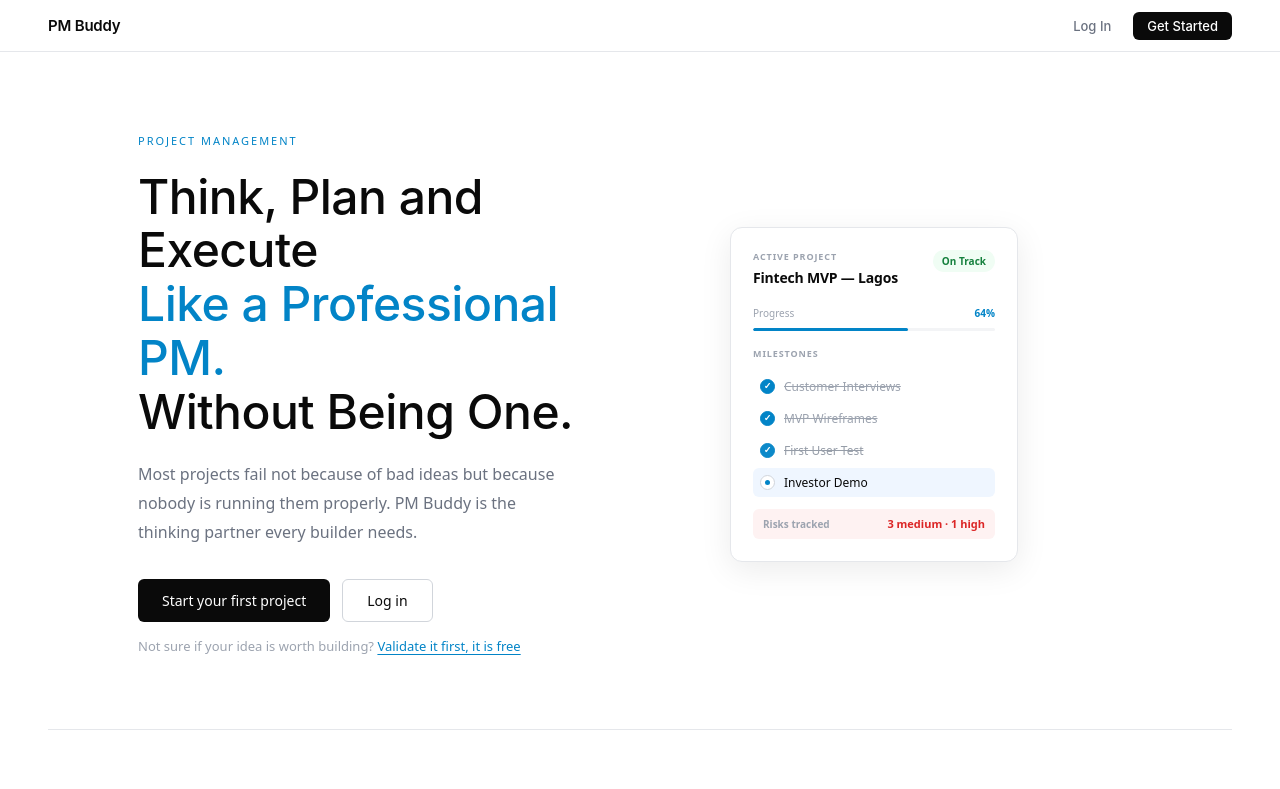
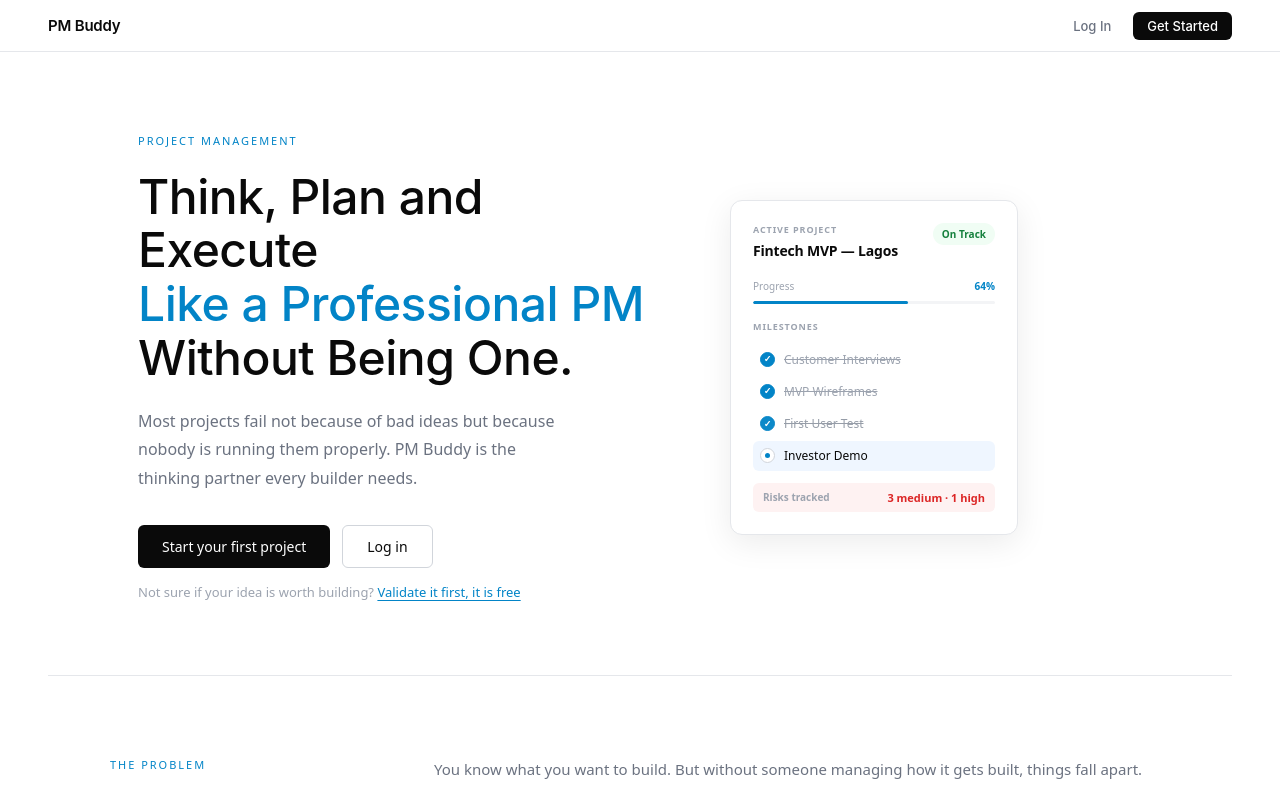
Before and after one commit to BigDebzz/PMBuddy-v3, a React (Create React App) app: page / in a window 1280 px wide. Shown: the top 789 px of the page. Built offline with nearby package versions, Linux system fonts and the light colour scheme; no server answers.

Commit message:
Update LandingScreen.js

```diff
--- a/src/components/LandingScreen.js
+++ b/src/components/LandingScreen.js
@@ -57,8 +57,8 @@ export default function LandingScreen({ onSelectMode, onLogin, onSignup, onDashb
             <p style={s.heroEyebrow}>Project Management</p>
             <h1 style={s.heroH1}>
               Think, Plan and Execute<br />
-              <span style={s.heroAccent}>Like a Professional PM.</span><br />
-              Without Being One.
+<span style={s.heroAccent}>Like a Professional PM</span><br />
+Without Being One.
             </h1>
             <p style={s.heroSub}>
               Most projects fail not because of bad ideas but because nobody is running them properly. PM Buddy is the thinking partner every builder needs.
```
